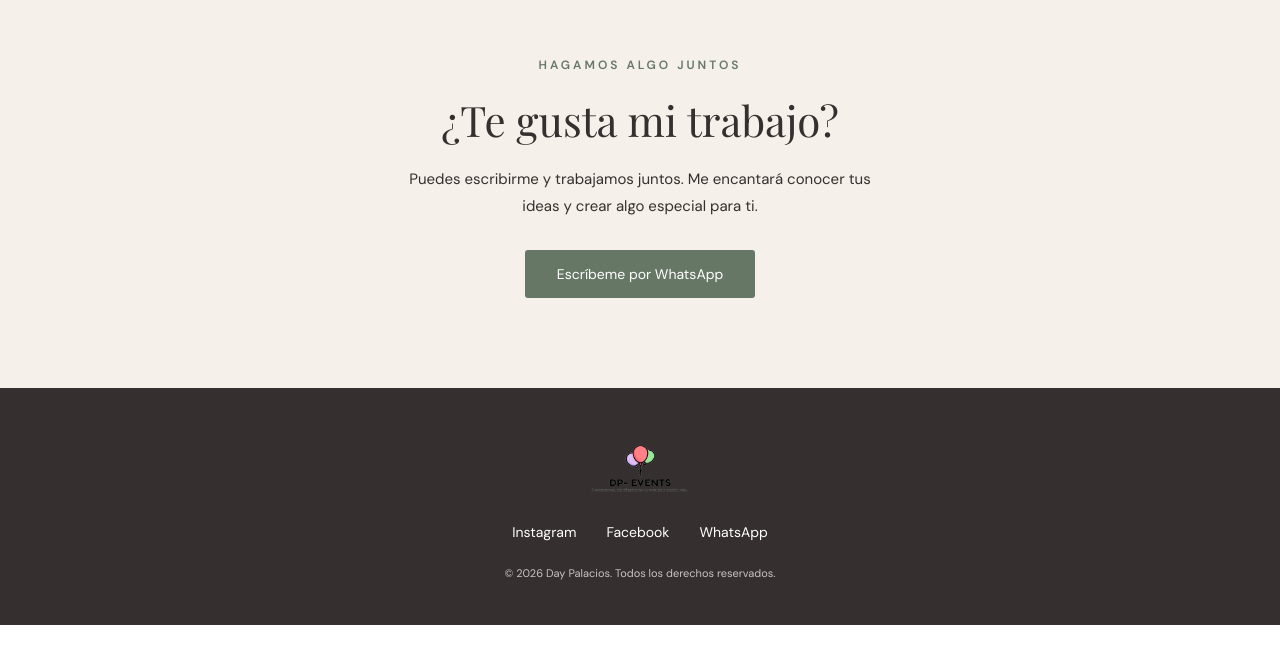
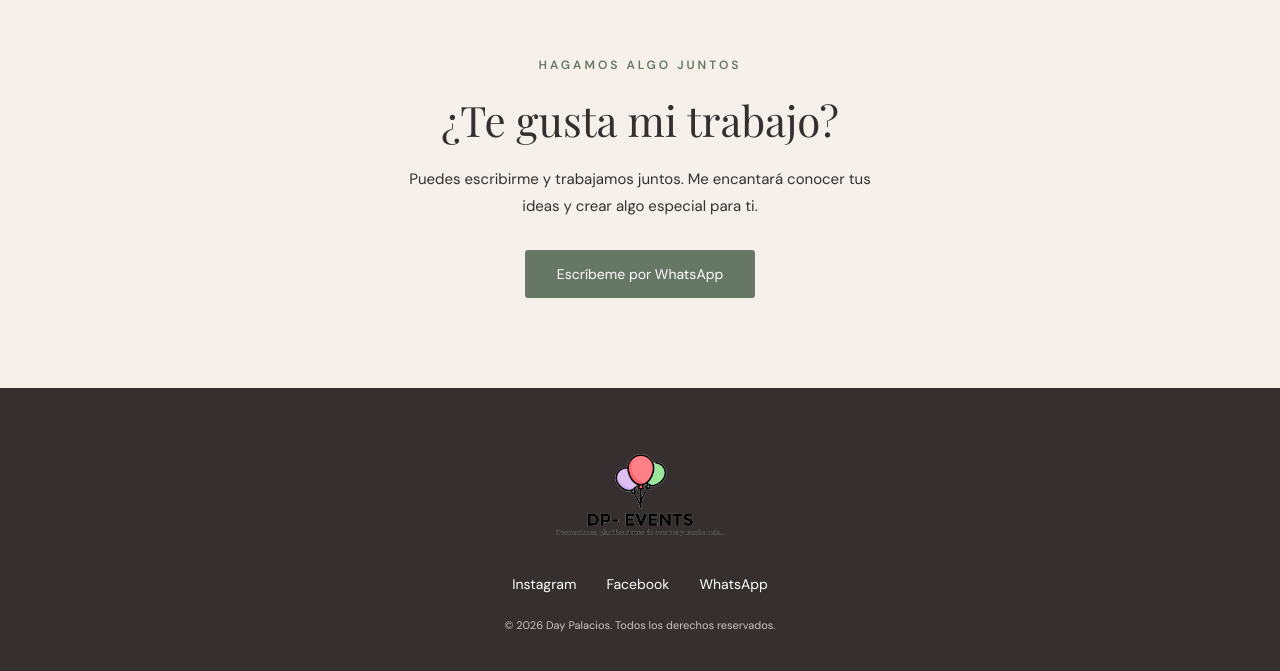
Before and after one commit to joelperazasalarrue-ui/DP-EVENTS, a plain HTML site: page index.html in a window 1280 px wide. Shown: the part 3776-4447 px from the top of the page. Before the commit the page ends 4401 px from the top, so only its background shows below. Drawn offline with nearby package versions, Linux system fonts and the light colour scheme.

Commit message:
Actualizacion de la pagina

```diff
--- a/css/estilos.css
+++ b/css/estilos.css
@@ -1,7 +1,3 @@
-/* =================================
-   CONFIGURACION GENERAL
-================================= */
-
 :root {
     --rosa: #d9a6a7;
     --rosa-claro: #f7eeee;
@@ -509,8 +505,7 @@ footer {
 }
 
 .footer-logo img {
-    width: 120px;
-    max-height: 70px;
+    width: 170px;
     object-fit: contain;
     margin: 0 auto 20px;
 }
@@ -713,4 +708,6 @@ footer p {
         gap: 18px;
         flex-wrap: wrap;
     }
+
+
 }
```
